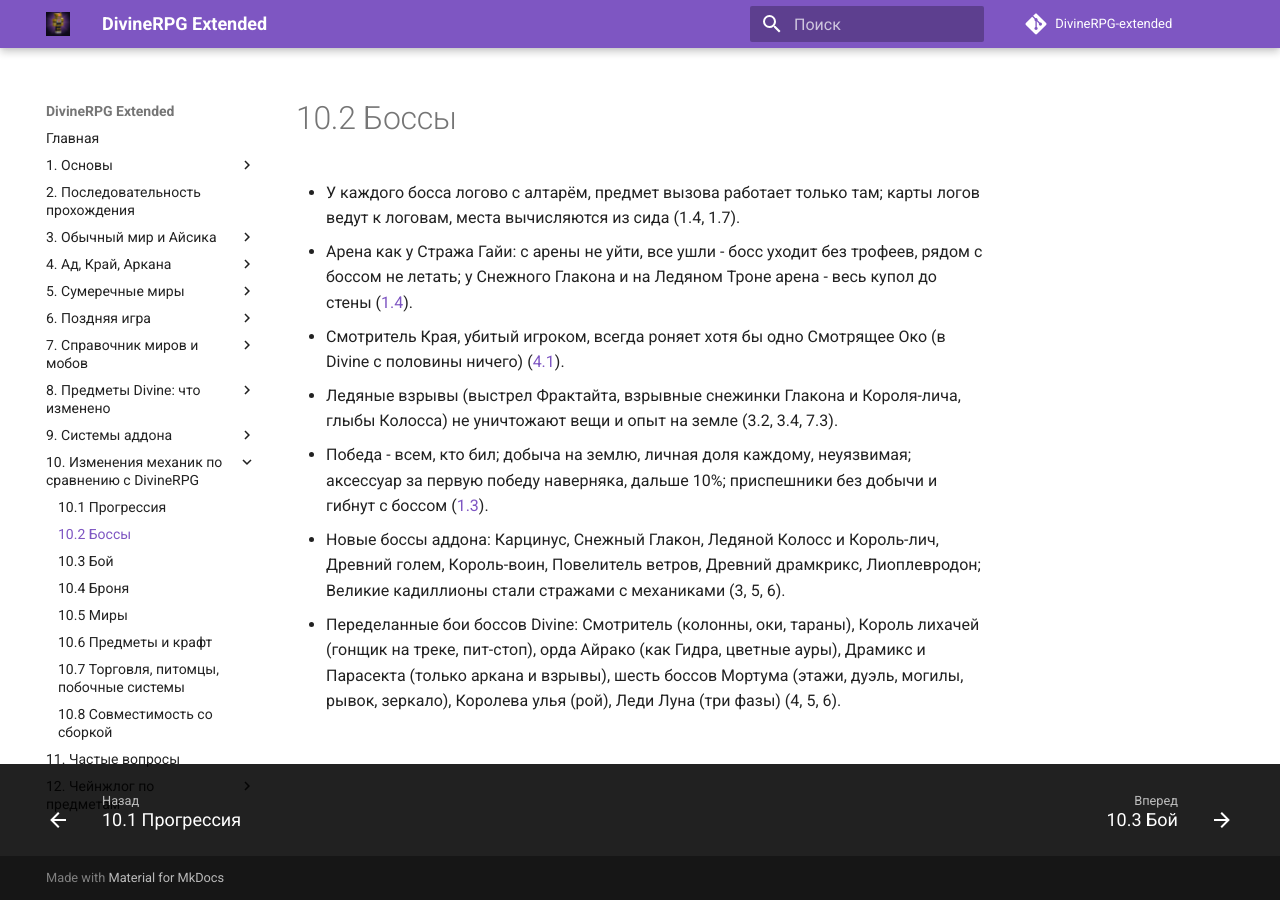
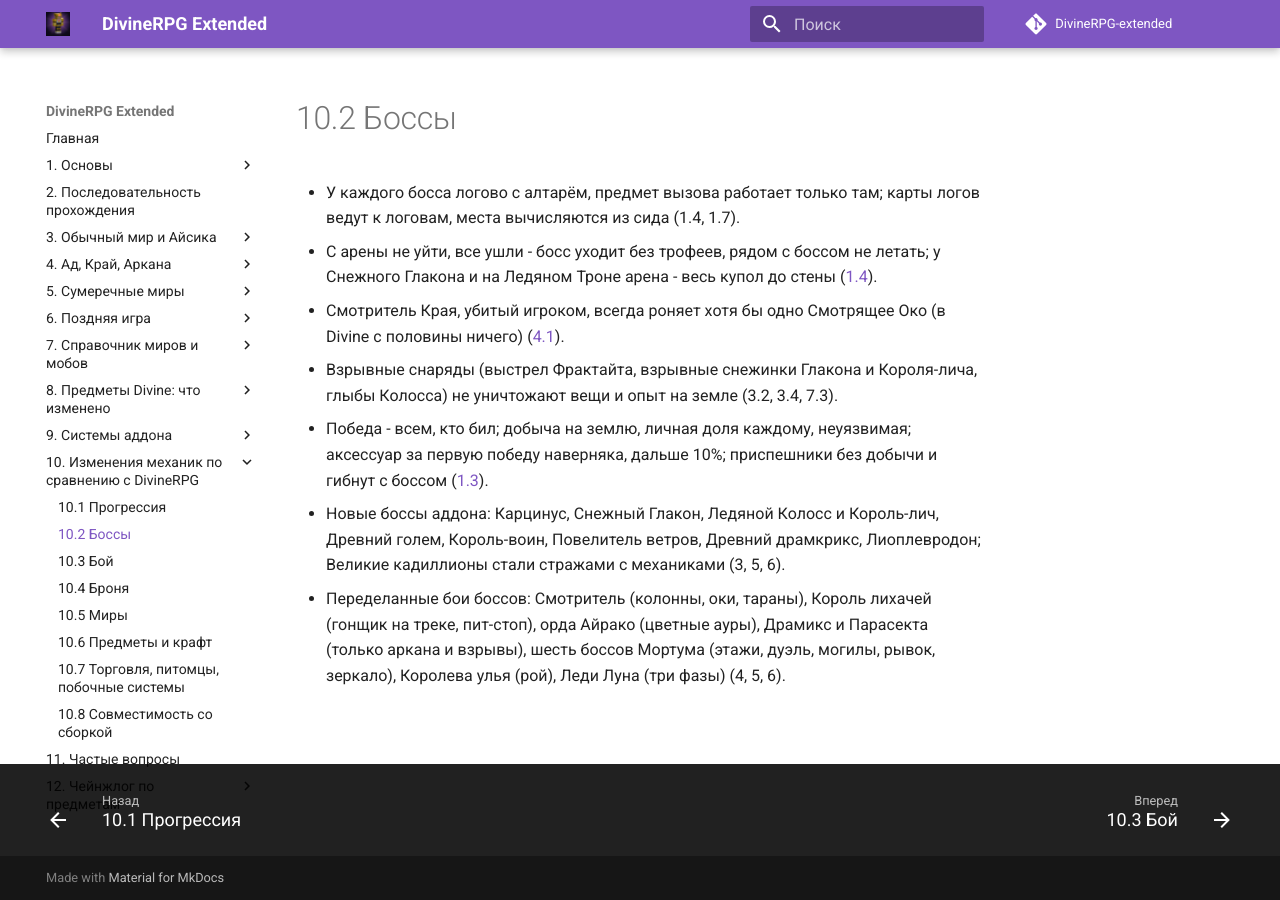
Before and after one commit to Keeg4n/DivineRPG-extended-guide, an MkDocs documentation site: the page built from docs/10-mechanics/10-2-bossy.md, in a window 1280 px wide. Built offline with MkDocs 1.6.1 and Material for MkDocs 9.7.7, drawn with Linux system fonts in a browser that asks for light colours; comment, search, counter and statistics services are not loaded.

Commit message:
Guide: edit page 10-mechanics/10-2-bossy.md

```diff
--- a/docs/10-mechanics/10-2-bossy.md
+++ b/docs/10-mechanics/10-2-bossy.md
@@ -1,9 +1,9 @@
 # 10.2 Боссы
 
 - У каждого босса логово с алтарём, предмет вызова работает только там; карты логов ведут к логовам, места вычисляются из сида (1.4, 1.7).
-- Арена как у Стража Гайи: с арены не уйти, все ушли - босс уходит без трофеев, рядом с боссом не летать; у Снежного Глакона и на Ледяном Троне арена - весь купол до стены (<a href="../../01-basics/1-4-logovo-i-arena-bossa/">1.4</a>).
+- С арены не уйти, все ушли - босс уходит без трофеев, рядом с боссом не летать; у Снежного Глакона и на Ледяном Троне арена - весь купол до стены (<a href="../../01-basics/1-4-logovo-i-arena-bossa/">1.4</a>).
 - Смотритель Края, убитый игроком, всегда роняет хотя бы одно Смотрящее Око (в Divine с половины ничего) (<a href="../../04-nether_end_arcana/4-1-smotritel-the-watcher/">4.1</a>).
-- Ледяные взрывы (выстрел Фрактайта, взрывные снежинки Глакона и Короля-лича, глыбы Колосса) не уничтожают вещи и опыт на земле (3.2, 3.4, 7.3).
+- Взрывные снаряды (выстрел Фрактайта, взрывные снежинки Глакона и Короля-лича, глыбы Колосса) не уничтожают вещи и опыт на земле (3.2, 3.4, 7.3).
 - Победа - всем, кто бил; добыча на землю, личная доля каждому, неуязвимая; аксессуар за первую победу наверняка, дальше 10%; приспешники без добычи и гибнут с боссом (<a href="../../01-basics/1-3-dobycha-bossov/">1.3</a>).
 - Новые боссы аддона: Карцинус, Снежный Глакон, Ледяной Колосс и Король-лич, Древний голем, Король-воин, Повелитель ветров, Древний драмкрикс, Лиоплевродон; Великие кадиллионы стали стражами с механиками (3, 5, 6).
-- Переделанные бои боссов Divine: Смотритель (колонны, оки, тараны), Король лихачей (гонщик на треке, пит-стоп), орда Айрако (как Гидра, цветные ауры), Драмикс и Парасекта (только аркана и взрывы), шесть боссов Мортума (этажи, дуэль, могилы, рывок, зеркало), Королева улья (рой), Леди Луна (три фазы) (4, 5, 6).
+- Переделанные бои боссов: Смотритель (колонны, оки, тараны), Король лихачей (гонщик на треке, пит-стоп), орда Айрако (цветные ауры), Драмикс и Парасекта (только аркана и взрывы), шесть боссов Мортума (этажи, дуэль, могилы, рывок, зеркало), Королева улья (рой), Леди Луна (три фазы) (4, 5, 6).
```
